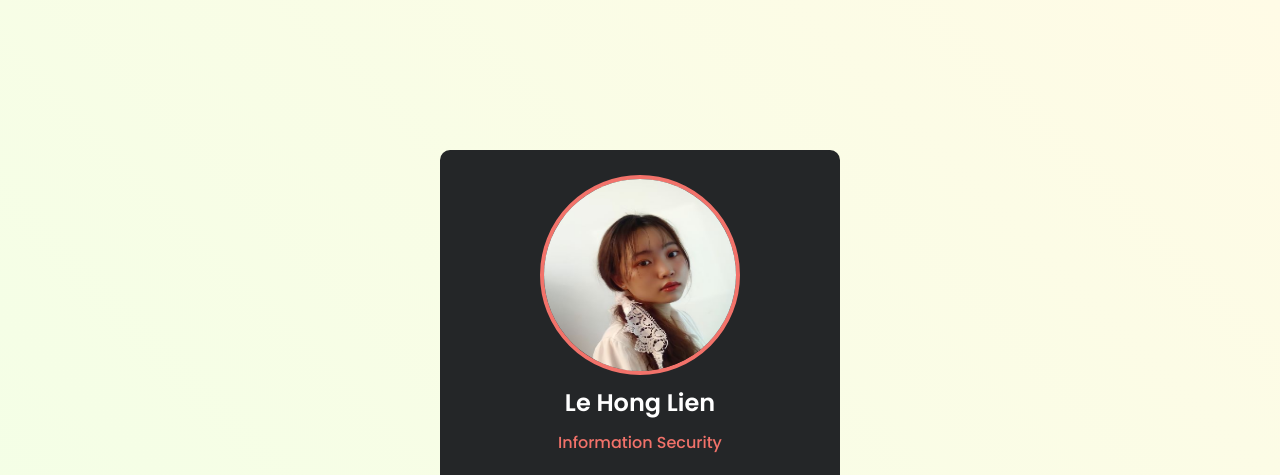
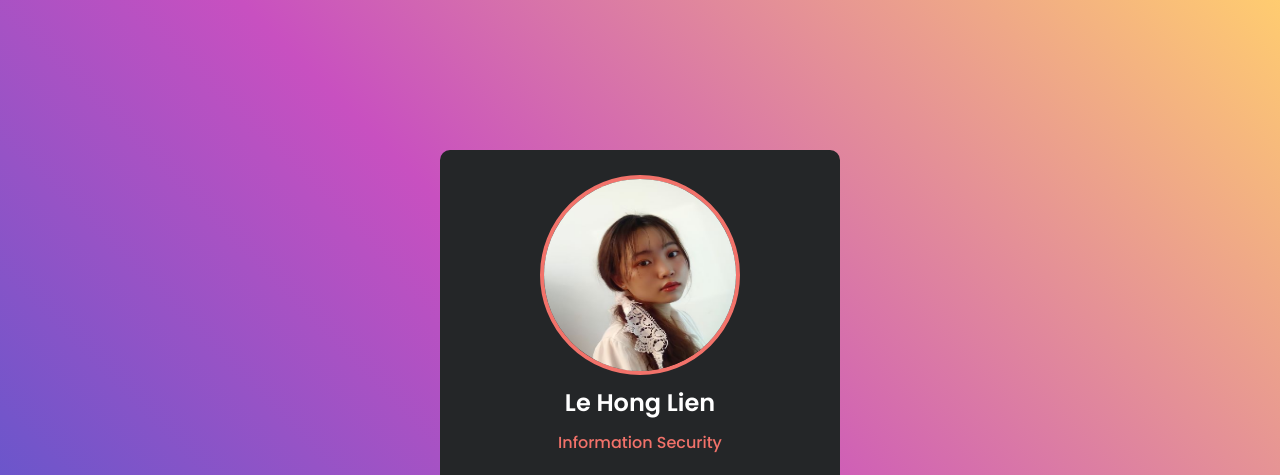
Before and after one commit to shen2210/shen2210.github.io, a plain HTML site: page index.html in a window 1280 px wide. Shown: the top 475 px of the page. Drawn offline with Linux system fonts and the light colour scheme.

Commit message:
convert background

```diff
--- a/style.css
+++ b/style.css
@@ -12,7 +12,7 @@
 
 body{
     height: 100vh;
-    background: linear-gradient(45deg,#F2FFE6,#FFFBE6);
+    background-image: linear-gradient(45deg,rgb(65,88,208) 0%,rgb(200,80,192) 50%,rgb(255,204,112) 100%);
     display: flex;
     justify-content: center;
     align-items: center;
```
